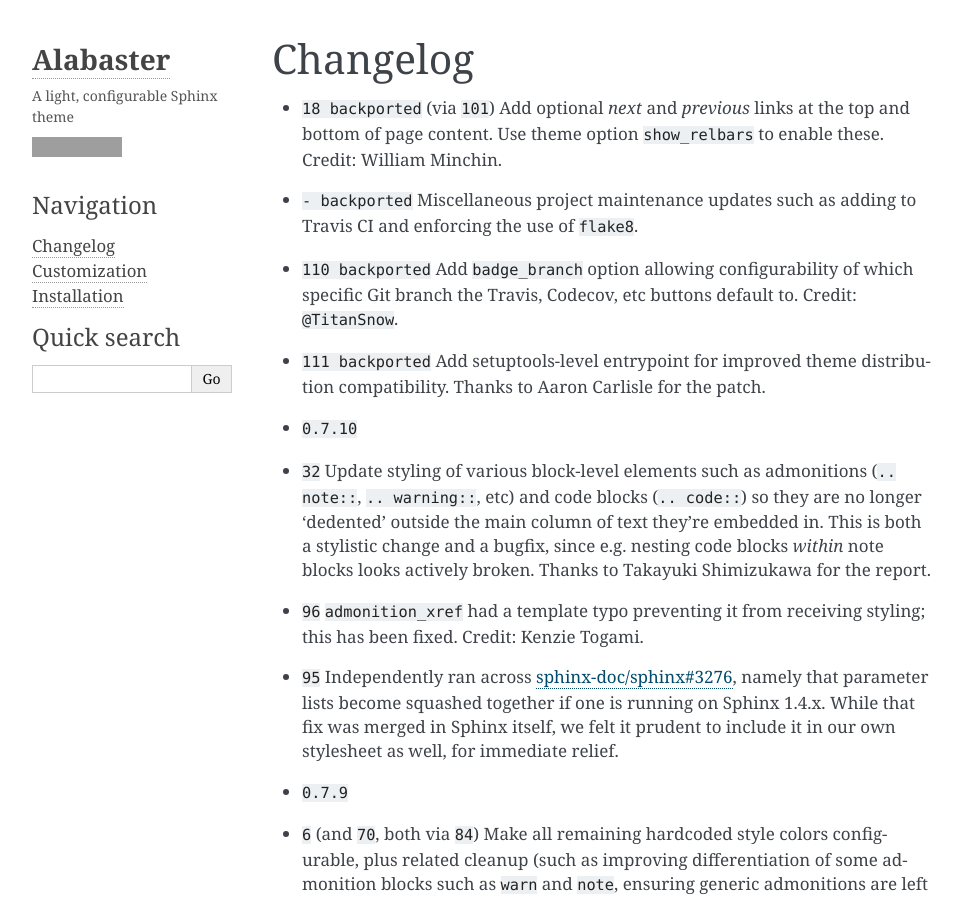
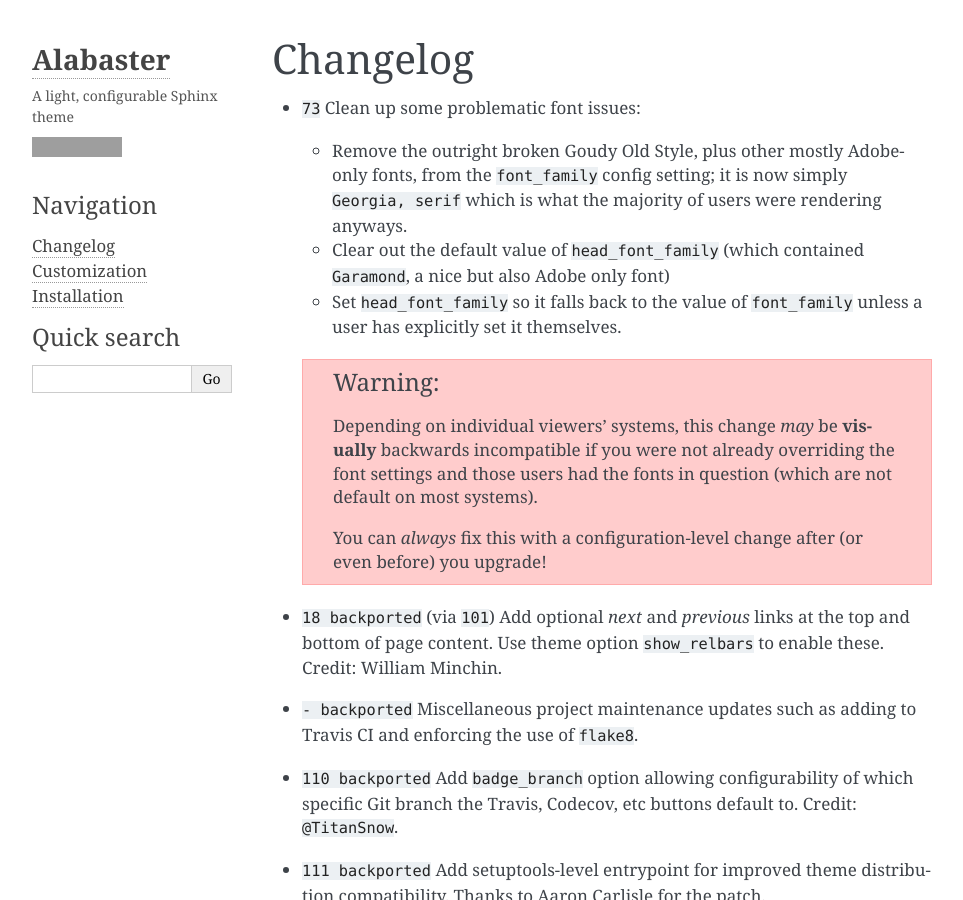
Before and after one commit to sphinx-doc/alabaster, a Sphinx documentation site: the page built from docs/changelog.rst, in a window 1280 px wide and 900 px high. Shown: the whole window, without its empty margins (148-1111 px from the left). Built offline with Sphinx 7.4.7, drawn with Linux system fonts in a browser that asks for light colours; cross-references to code outside the pages are shown as plain code; grey boxes are pictures that could not be loaded.

Commit message:
Remove Adobe-specific fonts from font_family
Plus related font family tweaks.

Fixes #73

```diff
--- a/alabaster/static/alabaster.css_t
+++ b/alabaster/static/alabaster.css_t
@@ -7,6 +7,7 @@
 {%- set theme_footnote_border = theme_footnote_border or theme_gray_2 %}
 {%- set theme_pre_bg = theme_pre_bg or theme_gray_2 %}
 
+{%- set theme_head_font_family = theme_head_font_family or theme_font_family %}
 
 {#- set up admonition styling #}
 {#- - basic level #}
--- a/docs/changelog.rst
+++ b/docs/changelog.rst
@@ -1,6 +1,25 @@
 =========
 Changelog
 =========
+
+* :bug:`73` Clean up some problematic font issues:
+
+  - Remove the outright broken Goudy Old Style, plus other mostly Adobe-only
+    fonts, from the ``font_family`` config setting; it is now simply ``Georgia,
+    serif`` which is what the majority of users were rendering anyways.
+  - Clear out the default value of ``head_font_family`` (which contained
+    ``Garamond``, a nice but also Adobe only font)
+  - Set ``head_font_family`` so it falls back to the value of ``font_family``
+    unless a user has explicitly set it themselves.
+
+  .. warning::
+    Depending on individual viewers' systems, this change *may* be **visually**
+    backwards incompatible if you were not already overriding the font
+    settings and those users had the fonts in question (which are not default
+    on most systems).
+
+    You can *always* fix this with a configuration-level change after (or even
+    before) you upgrade!
 
 * :feature:`18 backported` (via :issue:`101`) Add optional *next* and
   *previous* links at the top and bottom of page content. Use theme option
```
Also changed, not shown: 1 other file.
